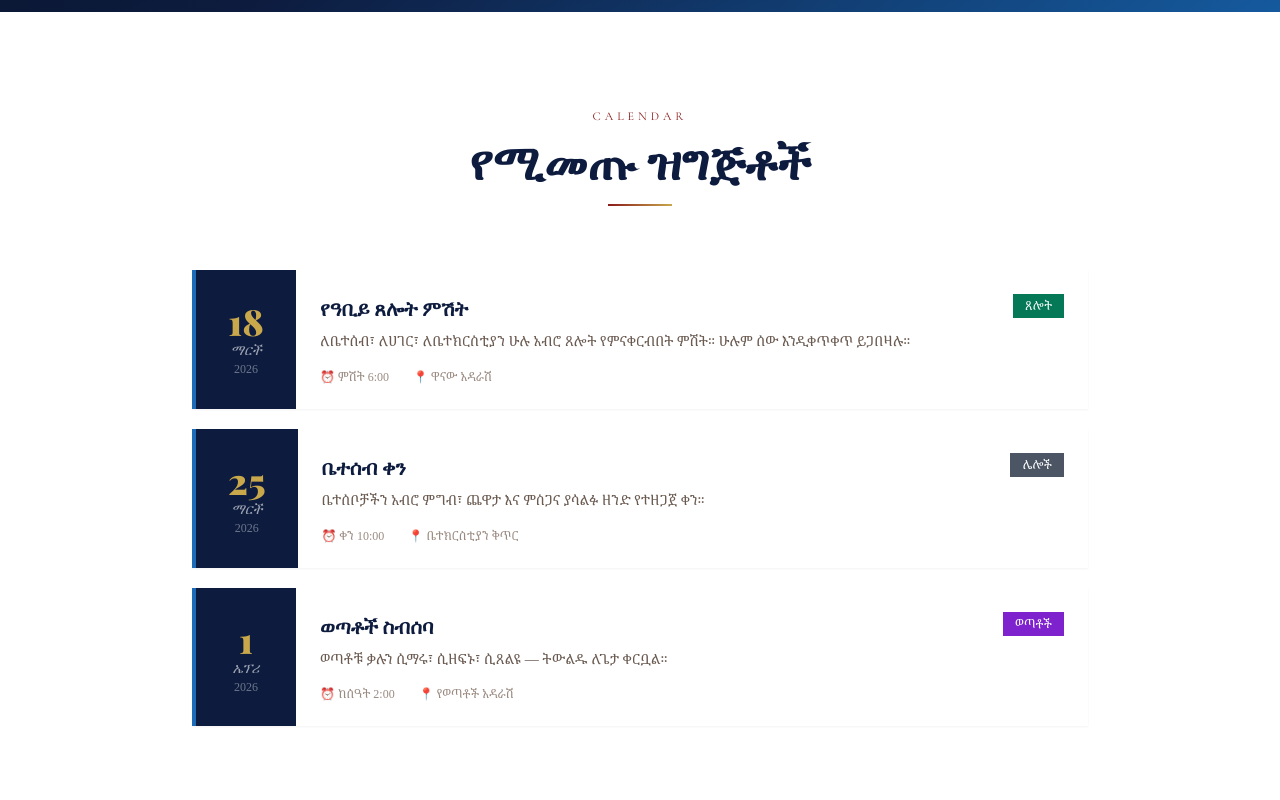
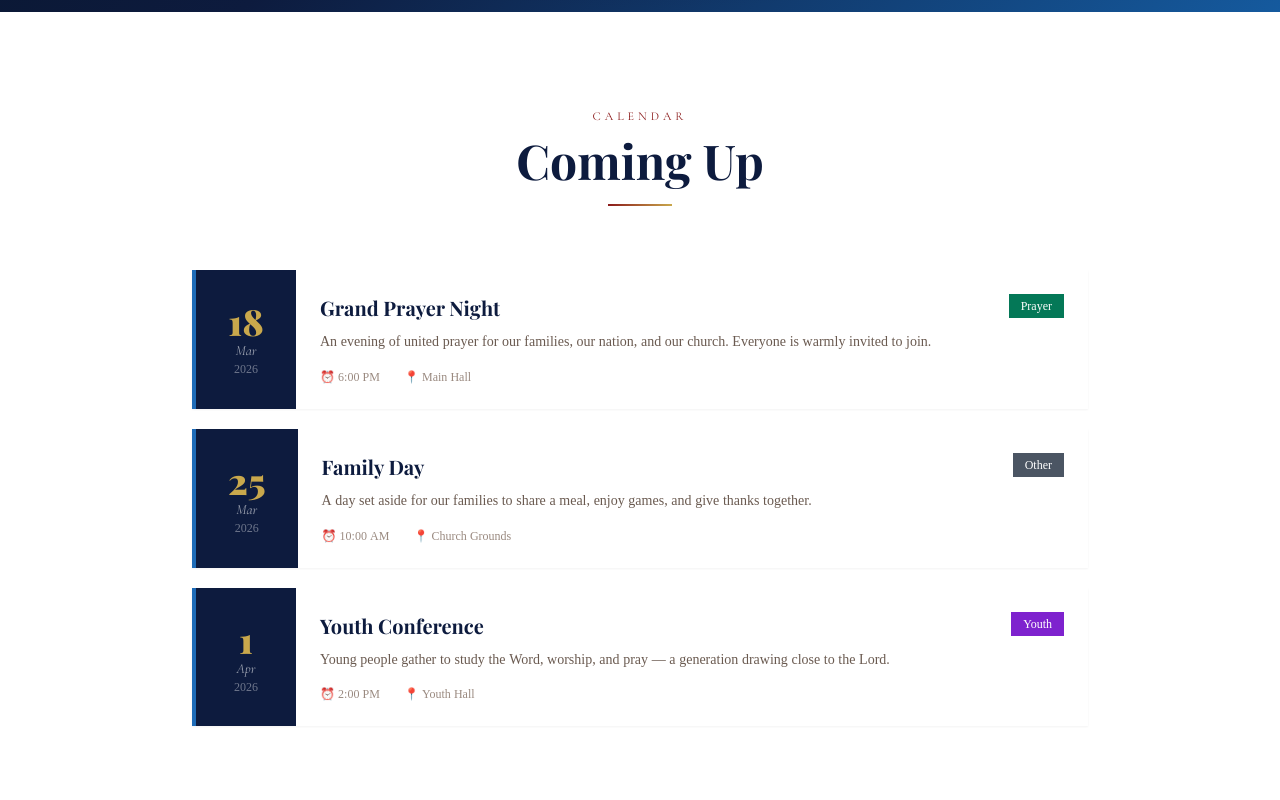
Before and after one commit to merene-daniel/christ-saint-church, a Next.js app: page /events in a window 1280 px wide. Shown: the part 440-1240 px from the top of the page. Built offline with nearby package versions, Linux system fonts and the light colour scheme; no server answers; the database is empty; a web font is replaced by a local one.

Commit message:
fix: update events page

```diff
--- a/app/events/page.tsx
+++ b/app/events/page.tsx
@@ -1,7 +1,7 @@
 import SectionHeader from "@/components/SectionHeader";
 
 export const metadata = {
-  title: "ዝግጅቶች | Christ Saints' Church",
+  title: "Events | Christ Saints' Church",
 };
 
 const categoryColors: Record<string, string> = {
@@ -14,43 +14,46 @@ const categoryColors: Record<string, string> = {
 };
 
 const categoryLabels: Record<string, string> = {
-  worship: "አምልኮ",
-  prayer: "ጸሎት",
-  study: "ቃሉ ጥናት",
-  outreach: "ወንጌል",
-  youth: "ወጣቶች",
-  other: "ሌሎች",
+  worship: "Worship",
+  prayer: "Prayer",
+  study: "Bible Study",
+  outreach: "Outreach",
+  youth: "Youth",
+  other: "Other",
 };
 
 const sampleEvents = [
   {
     _id: "1",
-    titleAm: "የዓቢይ ጸሎት ምሽት",
+    titleAm: "Grand Prayer Night",
     title: "Grand Prayer Night",
     date: new Date(Date.now() + 7 * 86400000),
-    time: "ምሽት 6:00",
-    location: "ዋናው አዳራሽ",
-    descriptionAm: "ለቤተሰብ፣ ለሀገር፣ ለቤተክርስቲያን ሁሉ አብሮ ጸሎት የምናቀርብበት ምሽት። ሁሉም ሰው እንዲቀጥቀጥ ይጋበዛሉ።",
+    time: "6:00 PM",
+    location: "Main Hall",
+    descriptionAm: "An evening of united prayer for our families, our nation, and our church. Everyone is warmly invited to join.",
+    description: "An evening of united prayer for our families, our nation, and our church. Everyone is warmly invited to join.",
     category: "prayer",
   },
   {
     _id: "2",
-    titleAm: "ቤተሰብ ቀን",
+    titleAm: "Family Day",
     title: "Family Day",
     date: new Date(Date.now() + 14 * 86400000),
-    time: "ቀን 10:00",
-    location: "ቤተክርስቲያን ቅጥር",
-    descriptionAm: "ቤተሰቦቻችን አብሮ ምግብ፣ ጨዋታ እና ምስጋና ያሳልፉ ዘንድ የተዘጋጀ ቀን።",
+    time: "10:00 AM",
+    location: "Church Grounds",
+    descriptionAm: "A day set aside for our families to share a meal, enjoy games, and give thanks together.",
+    description: "A day set aside for our families to share a meal, enjoy games, and give thanks together.",
     category: "other",
   },
   {
     _id: "3",
-    titleAm: "ወጣቶች ስብሰባ",
+    titleAm: "Youth Conference",
     title: "Youth Conference",
     date: new Date(Date.now() + 21 * 86400000),
-    time: "ከሰዓት 2:00",
-    location: "የወጣቶች አዳራሽ",
-    descriptionAm: "ወጣቶቹ ቃሉን ሲማሩ፣ ሲዘፍኑ፣ ሲጸልዩ — ትውልዱ ለጌታ ቀርቧል።",
+    time: "2:00 PM",
+    location: "Youth Hall",
+    descriptionAm: "Young people gather to study the Word, worship, and pray — a generation drawing close to the Lord.",
+    description: "Young people gather to study the Word, worship, and pray — a generation drawing close to the Lord.",
     category: "youth",
   },
 ];
@@ -78,15 +81,15 @@ export default async function EventsPage() {
         <div className="relative z-10">
           <p className="font-accent text-gold/75 uppercase tracking-[5px] text-sm mb-4">Events</p>
           <h1 className="font-display text-5xl md:text-6xl text-white font-black">
-            ቀጣይ <span className="text-shimmer">ዝግጅቶች</span>
+            Upcoming <span className="text-shimmer">Events</span>
           </h1>
-          <p className="font-body text-white/50 text-base mt-3">አብሮ እናቅዳለን፣ አብሮ ደስ ይለናል</p>
+          <p className="font-body text-white/50 text-base mt-3">Plan together, grow together</p>
         </div>
       </section>
 
       <section className="py-24 px-6 bg-cream">
         <div className="max-w-4xl mx-auto">
-          <SectionHeader label="Calendar" title="የሚመጡ ዝግጅቶች" />
+          <SectionHeader label="Calendar" title="Coming Up" />
           <div className="space-y-5">
             {events.map((event: {
               _id: string;
@@ -96,6 +99,7 @@ export default async function EventsPage() {
               time: string;
               location: string;
               descriptionAm: string;
+              description: string;
               category: string;
             }) => {
               const d = new Date(event.date);
@@ -106,19 +110,19 @@ export default async function EventsPage() {
                   <div className="bg-church-dark text-white flex flex-col items-center justify-center px-8 py-6 min-w-[100px]">
                     <span className="font-display text-4xl font-black text-gold">{d.getDate()}</span>
                     <span className="font-accent italic text-white/60 text-sm">
-                      {d.toLocaleDateString("am-ET", { month: "short" })}
+                      {d.toLocaleDateString("en-US", { month: "short" })}
                     </span>
                     <span className="font-body text-white/40 text-xs">{d.getFullYear()}</span>
                   </div>
                   {/* Content */}
                   <div className="p-6 flex-1">
                     <div className="flex items-start justify-between gap-4 mb-2">
-                      <h3 className="font-display text-xl text-church-dark font-bold">{event.titleAm}</h3>
+                      <h3 className="font-display text-xl text-church-dark font-bold">{event.title}</h3>
                       <span className={`text-xs px-3 py-1 font-body flex-shrink-0 ${categoryColors[event.category] || categoryColors.other}`}>
-                        {categoryLabels[event.category] || "ሌሎች"}
+                        {categoryLabels[event.category] || "Other"}
                       </span>
                     </div>
-                    <p className="font-body text-[#6a5a50] text-sm leading-relaxed mb-4">{event.descriptionAm}</p>
+                    <p className="font-body text-[#6a5a50] text-sm leading-relaxed mb-4">{event.description || event.descriptionAm}</p>
                     <div className="flex flex-wrap gap-6 text-xs font-body text-[#9a8a80]">
                       <span>⏰ {event.time}</span>
                       <span>📍 {event.location}</span>
```
